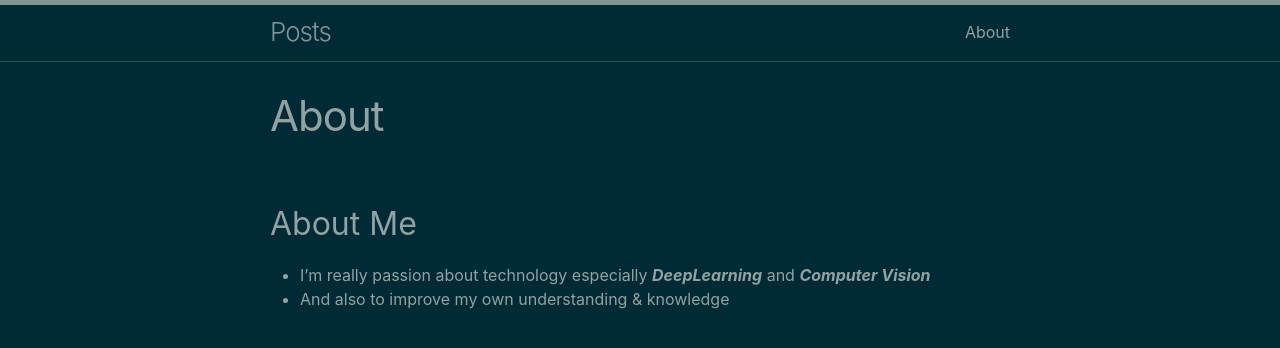
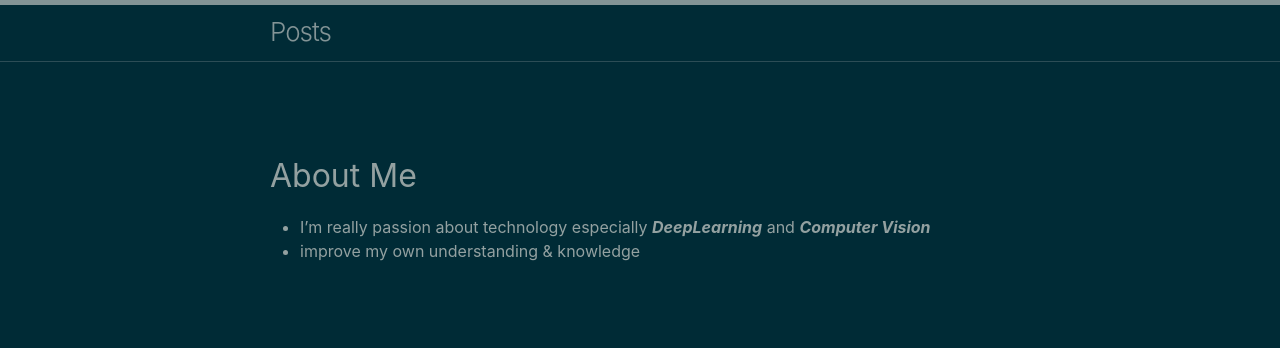
Before and after one commit to Sanjuvi/sanjeevi, a Jekyll site: the page built from about.md, in a window 1280 px wide. Shown: the top 348 px of the page. Built offline with Jekyll 4.4.1, drawn with Linux system fonts in a browser that asks for light colours.

Commit message:
Update about.md

```diff
--- a/about.md
+++ b/about.md
@@ -1,6 +1,6 @@
 ---
 layout: page
-title : About
+title :
 permalink: /about/
 ---
 <!--
@@ -18,4 +18,4 @@ You can find the source code for Jekyll at GitHub:
 [jekyll-organization]: https://github.com/jekyll -->
 ## About Me
 * I'm really passion about technology especially ***DeepLearning*** and ***Computer Vision***
-* And also to improve my own understanding & knowledge
+* improve my own understanding & knowledge
```
